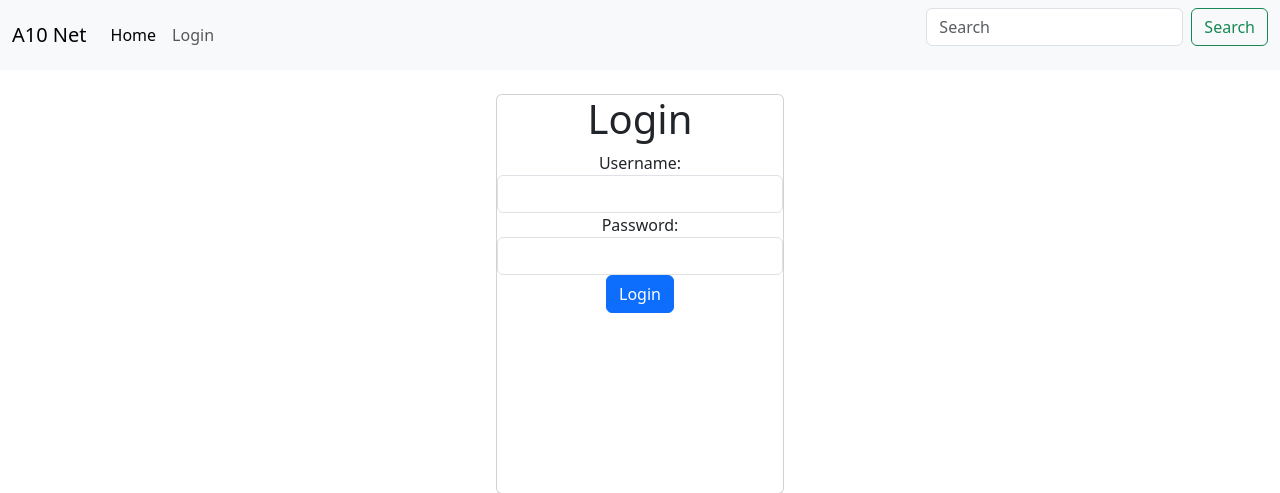
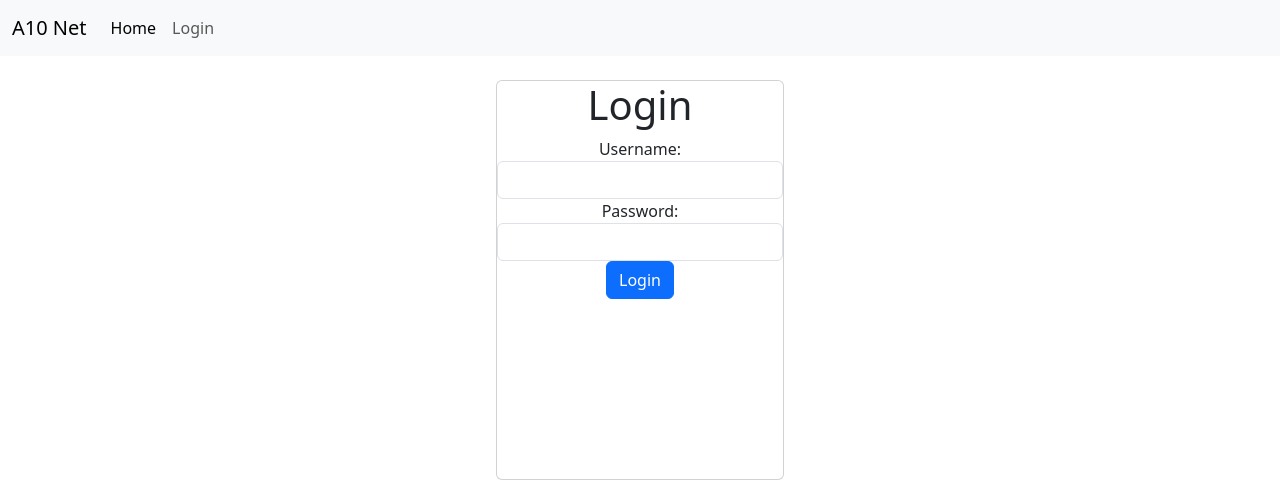
Before and after one commit to JavierVolpe/ittek-2a-a10-1aars-projekt, a Flask app: a page that uses templates/base.html in a window 1280 px wide. Shown: the top 493 px of the page. Run offline with Flask 3, Linux system fonts and the light colour scheme.

Commit message:
chore: Remove search form from base.html template

```diff
--- a/templates/base.html
+++ b/templates/base.html
@@ -71,10 +71,6 @@
                 </li>
                 {% endif %}
             </ul>
-            <form class="d-flex" role="search">
-                <input class="form-control me-2" type="search" placeholder="Search" aria-label="Search">
-                <button class="btn btn-outline-success" type="submit">Search</button>
-            </form>
         </div>
     </div>
 </nav>
```
